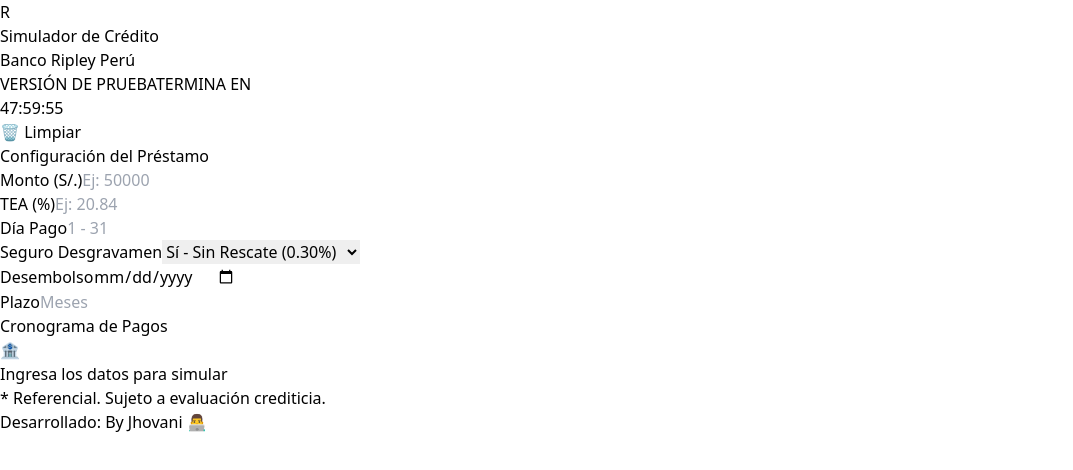
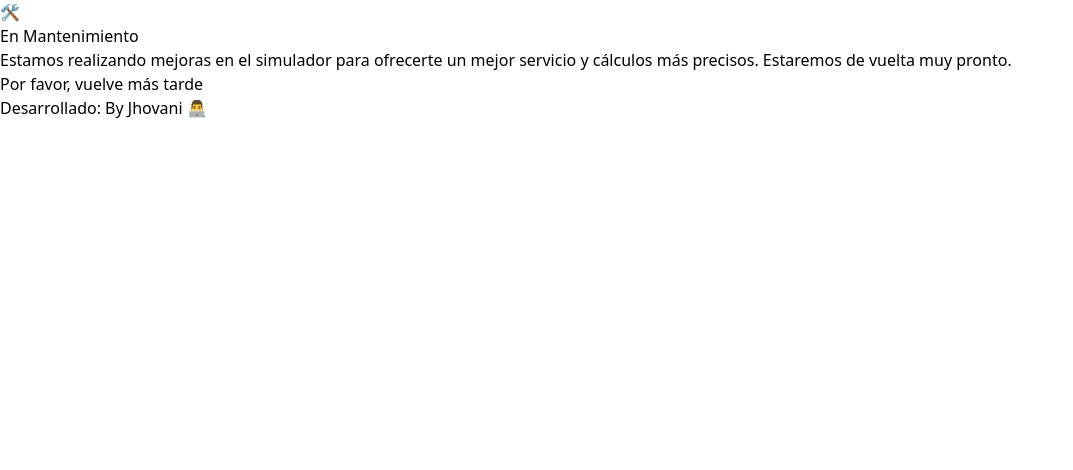
Before and after one commit to JhovaniBernal/simulador-ripley, a React (Vite) app: page / in a window 1280 px wide. Shown: the top 470 px of the page, without its empty margins (0-1073 px from the left). Built offline with nearby package versions, Linux system fonts and the light colour scheme.

Commit message:
Agregando Mantenimiento

```diff
--- a/src/App.tsx
+++ b/src/App.tsx
@@ -55,10 +55,16 @@
 
 function App() {
   // ======================================================================
-  // 🔐 SISTEMA DE BLOQUEO Y PRUEBA (TRIAL SYSTEM) - VERSIÓN AUTO-RESET
+  // 🚧 INTERRUPTOR DE MANTENIMIENTO
+  // Cambia esto a `false` cuando quieras que la web vuelva a la normalidad
   // ======================================================================
-  const HORAS_DE_PRUEBA = 48; // <--- Cambia aquí las horas
-  const CLAVE_SECRETA = "Jhovani2027*"; // <--- SI CAMBIAS ESTO, EL CONTADOR SE REINICIA
+  const EN_MANTENIMIENTO = true;
+
+  // ======================================================================
+  // 🔐 SISTEMA DE BLOQUEO Y PRUEBA (TRIAL SYSTEM)
+  // ======================================================================
+  const HORAS_DE_PRUEBA = 48;
+  const CLAVE_SECRETA = "Jhovani2026";
 
   const [timeLeft, setTimeLeft] = useState<number | null>(null);
   const [isLocked, setIsLocked] = useState(false);
@@ -66,18 +72,6 @@
   const [errorMsg, setErrorMsg] = useState("");
 
   useEffect(() => {
-    // 1. VERIFICAR SI CAMBIÓ LA CONTRASEÑA
-    const savedPassVersion = localStorage.getItem("ripley_pass_version");
-
-    // Si la contraseña guardada es distinta a la del código, reseteamos todo
-    if (savedPassVersion !== CLAVE_SECRETA) {
-      localStorage.removeItem("ripley_unlocked");
-      localStorage.removeItem("ripley_endtime");
-      // Guardamos la nueva contraseña como referencia
-      localStorage.setItem("ripley_pass_version", CLAVE_SECRETA);
-    }
-
-    // 2. LÓGICA NORMAL DEL CONTADOR
     if (localStorage.getItem("ripley_unlocked") === "true") return;
 
     let endTimeStr = localStorage.getItem("ripley_endtime");
@@ -103,7 +97,7 @@
     }, 1000);
 
     return () => clearInterval(timer);
-  }, [CLAVE_SECRETA, HORAS_DE_PRUEBA]); // Se actualiza si cambias la clave o las horas
+  }, []);
 
   const unlockApp = () => {
     if (passInput === CLAVE_SECRETA) {
@@ -177,7 +171,7 @@
        fechaActualCuota = addMonths(fechaActualCuota, 1);
     }
 
-    // 4. SIMULADOR REAL (MOTOR PURO SIN REDONDEO)
+    // 4. SIMULADOR REAL (MOTOR PURO SIN REDONDEO - RESTAURADO)
     const simularReal = (cuotaTanteo: number) => {
       let saldo = montoCapitalizado;
       let fechaAnterior = existePeriodo0 ? fechaCortePeriodo0 : fechaBase;
@@ -217,15 +211,15 @@
 
     const resultadoReal = simularReal(cuotaOptima);
 
-    // 6. SIMULADOR SOMBRA (PARALELO)
+    // 6. SIMULADOR SOMBRA (PARALELO - "MAQUILLAJE")
     const generarCapitalesSombra = () => {
         let saldoSombra = m;
         let fechaAnterior = fechaBase;
         const capitales: number[] = [];
-        const cuotaCalculo = cuotaOptima;
 
         fechasCronograma.forEach((fechaPago, index) => {
             const fPago = new Date(fechaPago); fPago.setHours(0,0,0,0);
+
             let fAnt = new Date(fechaAnterior); fAnt.setHours(0,0,0,0);
             let diasCalc = differenceInDays(fPago, fAnt);
 
@@ -237,11 +231,13 @@
                diasCalc = differenceInDays(fPago, fAnt);
             }
 
-            const intSombra = saldoSombra * (Math.pow(1 + ted, diasCalc) - 1);
-            const segSombra = saldoSombra * (tasaSeguro / 100);
-            const amortSombra = cuotaCalculo - intSombra - segSombra;
+            const intSombra = round2(saldoSombra * (Math.pow(1 + ted, diasCalc) - 1));
+            const segSombra = round2(saldoSombra * (tasaSeguro / 100));
+            const cuotaVisual = round2(cuotaOptima);
+            const amortSombra = round2(cuotaVisual - intSombra - segSombra);
 
             capitales.push(saldoSombra);
+
             saldoSombra -= amortSombra;
             fechaAnterior = fPago;
         });
@@ -279,6 +275,7 @@
         };
     });
 
+    // TCEA
     const flujosXIRR = [-m];
     const fechasXIRR = [fechaBase];
     cronogramaFinal.forEach(c => {
@@ -302,7 +299,36 @@
   const fmt = (n: number) => new Intl.NumberFormat("es-PE", { minimumFractionDigits: 2, maximumFractionDigits: 2 }).format(n);
 
   // ======================================================================
-  // 🛑 PANTALLA DE BLOQUEO
+  // 🚧 PANTALLA DE MANTENIMIENTO
+  // ======================================================================
+  if (EN_MANTENIMIENTO) {
+    return (
+      <div className="min-h-screen bg-slate-900 flex items-center justify-center p-4 font-sans relative overflow-hidden">
+        {/* Luces de fondo estilo "construcción" */}
+        <div className="absolute w-96 h-96 bg-[#4F2D7F] rounded-full blur-[100px] opacity-40 -top-20 -left-20 animate-pulse"></div>
+        <div className="absolute w-96 h-96 bg-yellow-500 rounded-full blur-[120px] opacity-20 bottom-0 right-0"></div>
+
+        <div className="bg-white/10 backdrop-blur-xl border border-white/20 p-8 rounded-3xl shadow-2xl w-full max-w-md text-center z-10">
+          <div className="text-7xl mb-6 drop-shadow-lg animate-bounce">🛠️</div>
+          <h2 className="text-3xl font-black text-white mb-3">En Mantenimiento</h2>
+          <p className="text-slate-300 mb-8 text-sm leading-relaxed px-2">
+            Estamos realizando mejoras en el simulador para ofrecerte un mejor servicio y cálculos más precisos. Estaremos de vuelta muy pronto.
+          </p>
+
+          <div className="w-full bg-[#4F2D7F]/40 border border-purple-500/30 py-4 px-2 rounded-xl shadow-inner">
+            <p className="text-yellow-400 text-xs font-bold font-mono tracking-[0.2em] uppercase">
+              Por favor, vuelve más tarde
+            </p>
+          </div>
+
+          <p className="mt-8 text-xs text-slate-500 font-mono">Desarrollado: By Jhovani 👨‍💻</p>
+        </div>
+      </div>
+    );
+  }
+
+  // ======================================================================
+  // 🛑 PANTALLA DE BLOQUEO (TRIAL)
   // ======================================================================
   if (isLocked) {
     return (
@@ -368,8 +394,8 @@
             {timeLeft !== null && timeLeft > 0 && localStorage.getItem("ripley_unlocked") !== "true" && (
               <div className="flex items-center gap-3">
                 <div className="text-white text-right leading-tight hidden sm:block">
-                  <span className="block text-[10px] uppercase tracking-widest text-purple-200">VERSIÓN DE PRUEBA</span>
-                  <span className="block text-sm font-bold uppercase tracking-wide">TERMINA EN</span>
+                  <span className="block text-[10px] uppercase tracking-widest text-purple-200">VERSIÓN DE</span>
+                  <span className="block text-sm font-bold uppercase tracking-wide">PRUEBA</span>
                 </div>
                 <div className="bg-yellow-400 text-yellow-900 font-mono font-black text-3xl md:text-4xl px-4 py-2 rounded-xl shadow-[0_0_20px_rgba(250,204,21,0.6)] border-2 border-yellow-200 animate-pulse tracking-wider">
                   {formatTime(timeLeft)}
```
